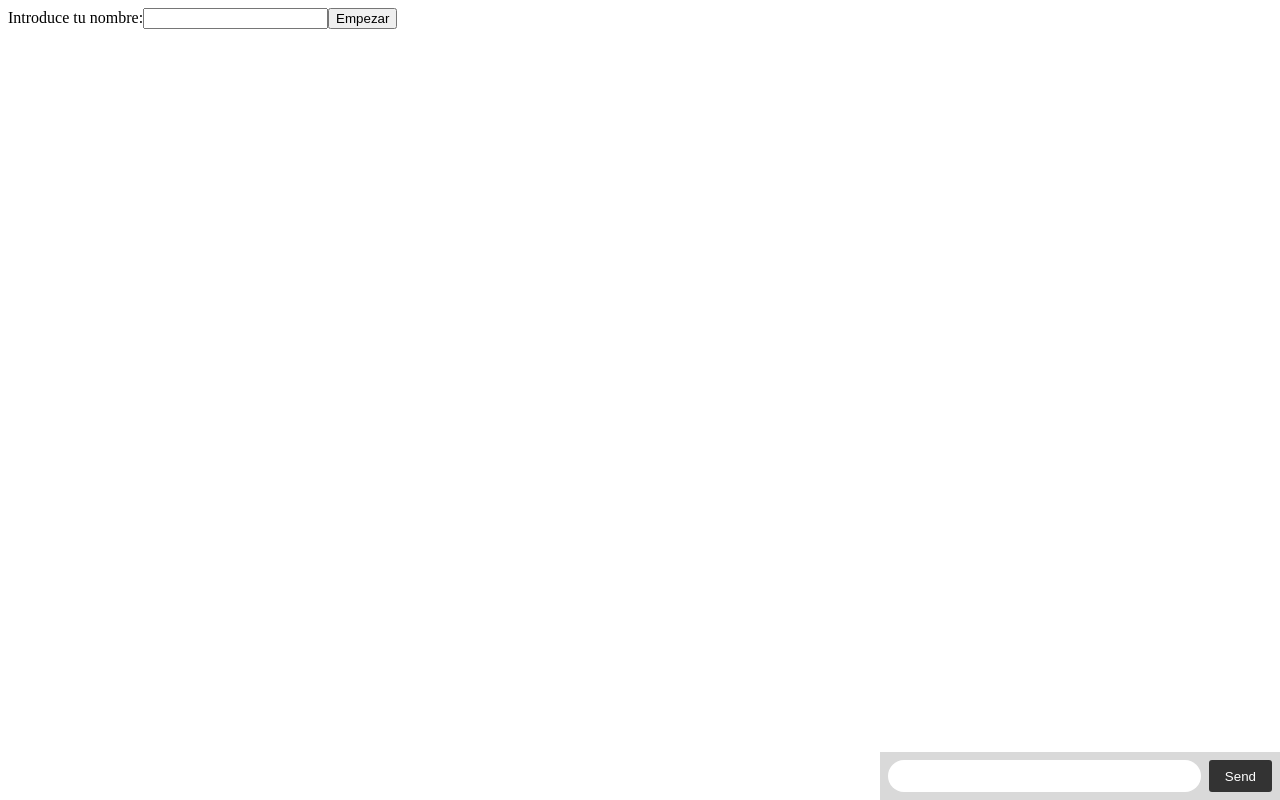
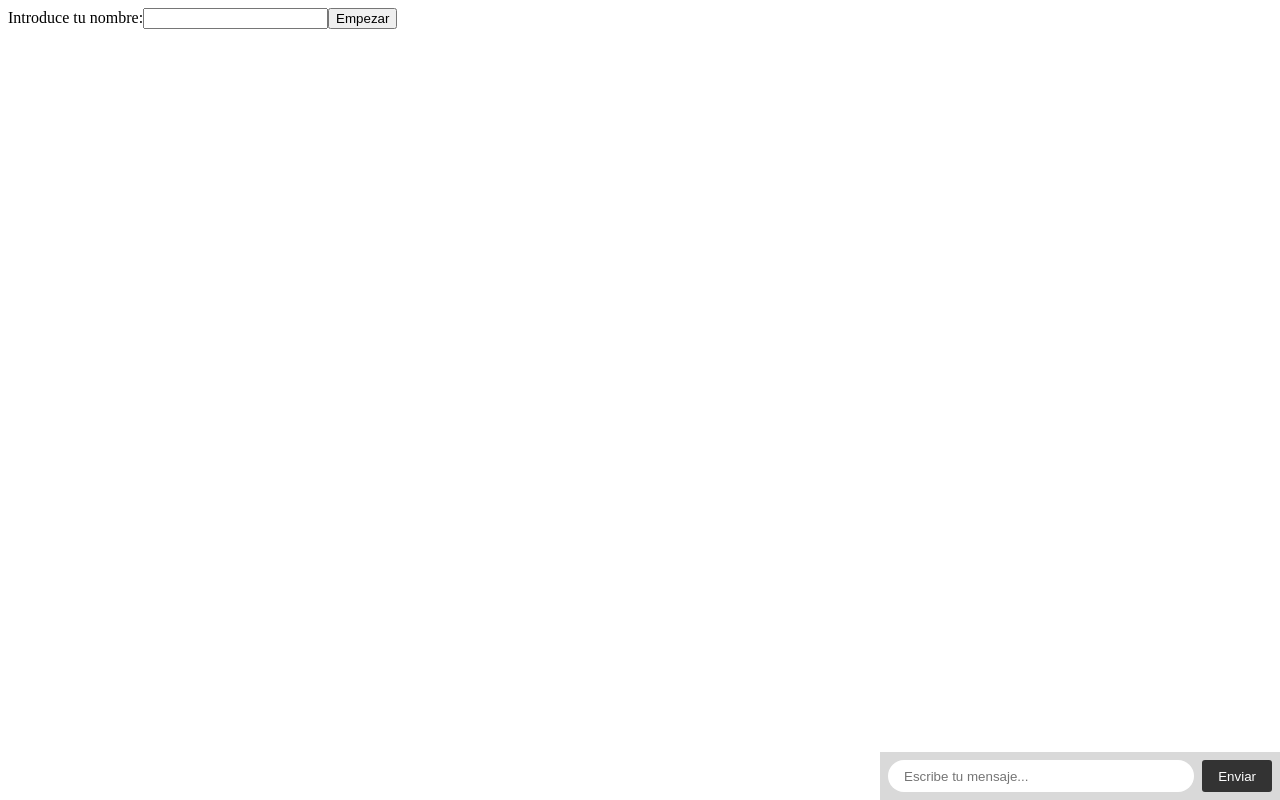
Before and after one commit to A24Ole/Act2_Opcional_Canva_Col-laboratiu, a Vue app in the folder MiProyecto/frontend/: page / in a window 1280 px wide. Built offline with nearby package versions, Linux system fonts and the light colour scheme; no server answers.

Commit message:
feat: enhance chat functionality with message sending and user connection events

```diff
--- a/MiProyecto/frontend/src/components/GameChat.vue
+++ b/MiProyecto/frontend/src/components/GameChat.vue
@@ -1,11 +1,24 @@
 <script setup>
 import { ref, onMounted } from "vue";
 import { communicationManager } from "../services/communicationManager";
+
+const message = ref("");
+
+const sendMessage = () => {
+    if (message.value.trim()) {
+        communicationManager.emit("chat message",message.value);
+        message.value = "";
+    }
+};
 
 onMounted(() => {
     // Evento "user connected" del servidor
     communicationManager.on("user conected", (msg) => {
         console.log(msg);
+    });
+    // Funcionalidad para enviar mensajes
+    communicationManager.on("chat message", (msg) => {
+        console.log("Usuario:", msg);
     });
     // Evento "user disconnected" del servidor
     communicationManager.on("user disconnected", (msg) => {
@@ -18,9 +31,10 @@ onMounted(() => {
 
 <template>
     <ul id="messages"></ul>
-    <form id="form" action="">
-        <input id="input" autocomplete="off" /><button>Send</button>
-    </form>
+    <form id="form" @submit.prevent="sendMessage">
+        <input id="input" v-model="message" placeholder="Escribe tu mensaje..." />
+    <button type="submit">Enviar</button>
+  </form>
 </template>
 
 <style scoped>
@@ -37,7 +51,6 @@ onMounted(() => {
         height: 3rem;
         box-sizing: border-box;
         backdrop-filter: blur(10px);
-        /* left: 0;  <-- Elimina esta línea */
     }
     #input { border: none; padding: 0 1rem; flex-grow: 1; border-radius: 2rem; margin: 0.25rem; }
     #input:focus { outline: none; }
--- a/MiProyecto/frontend/src/services/communicationManager.js
+++ b/MiProyecto/frontend/src/services/communicationManager.js
@@ -1,8 +1,7 @@
-// src/communicationManager.js
-
 import { io } from "socket.io-client";
 
-const socket = io("http://localhost:3000"); // reemplaza por tu URL
+const socket = io("http://localhost:3000");
+
 
 
 
@@ -16,4 +15,5 @@ export const communicationManager = {
   disconnect() {
     socket.disconnect();
   }
+
 };
```
Also changed, not shown: 1 other file (tests, documents, lock files or other folders).
